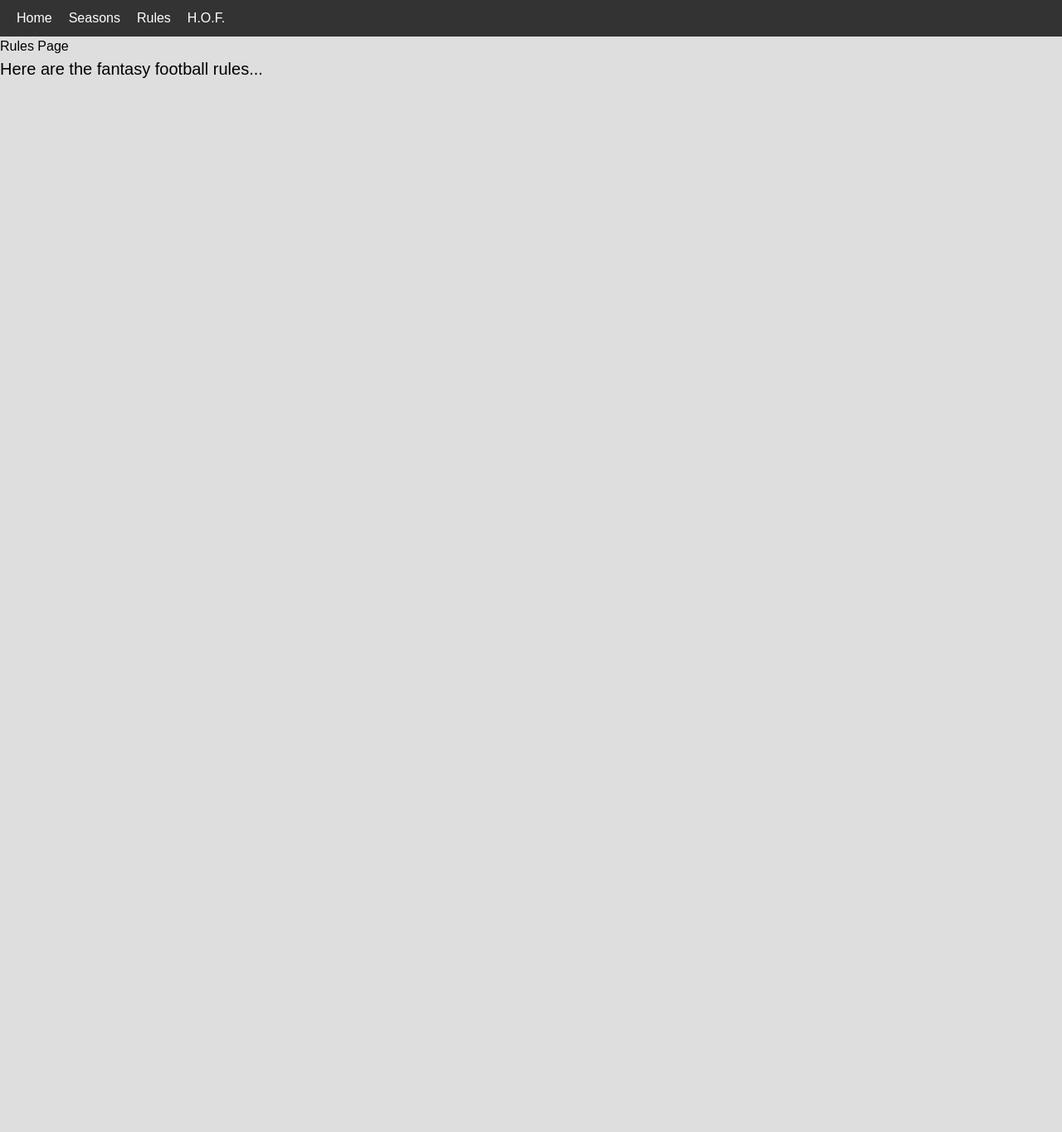
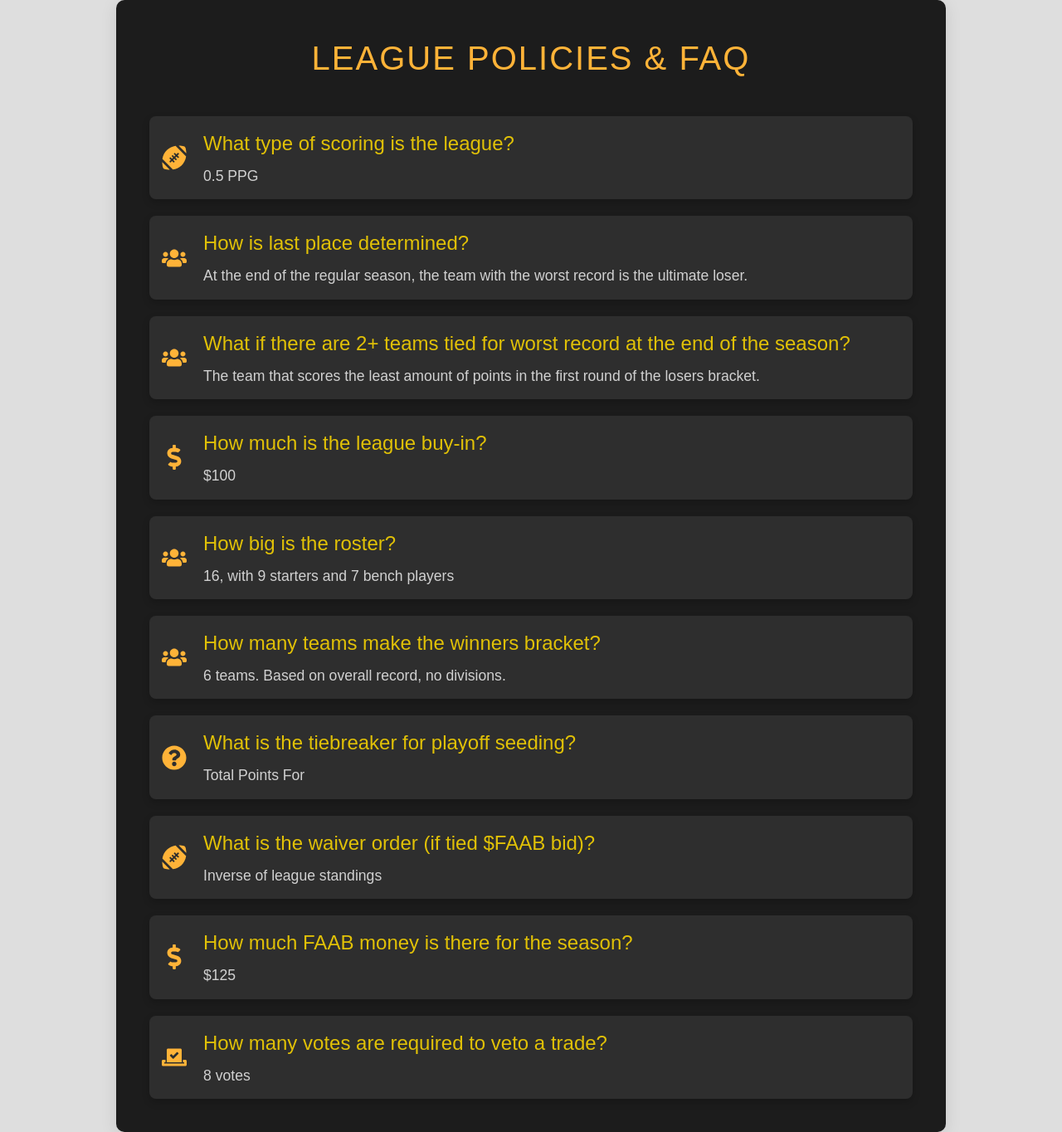
Before and after one commit to dberr715/fantasy-league, a Next.js app: page /rules in a window 1280 px wide. Shown: the whole page at 83% size. Before the commit the page ends 800 px from the top, so only its background shows below. Built offline with nearby package versions, Linux system fonts and the light colour scheme.

Commit message:
rules page set up

```diff
--- a/src/app/globals.css
+++ b/src/app/globals.css
@@ -119,3 +119,67 @@ p {
   box-shadow: 0px 10px 20px rgba(0, 0, 0, 0.5);
   transition: transform 0.3s ease-in-out;
 }
+
+
+.rules-container {
+  padding: 40px;
+  max-width: 1000px;
+  margin: 0 auto;
+  background-color: #1c1c1c;
+  color: #ffffff;
+  border-radius: 10px;
+  box-shadow: 0 4px 20px rgba(0, 0, 0, 0.1);
+}
+
+.title {
+  text-align: center;
+  font-size: 2.5rem;
+  color: #ffb338; /* Gold color */
+  margin-bottom: 40px;
+  text-transform: uppercase;
+  font-family: 'Anton', sans-serif;
+  letter-spacing: 2px;
+}
+
+.rules-list {
+  display: flex;
+  flex-direction: column;
+  gap: 20px;
+}
+
+.rule-item {
+  display: flex;
+  align-items: center;
+  background-color: #2e2e2e;
+  border-radius: 8px;
+  padding: 15px;
+  box-shadow: 0 4px 10px rgba(0, 0, 0, 0.2);
+}
+
+.icon {
+  font-size: 30px;
+  margin-right: 20px;
+  color: #ffb338; /* Gold color for icons */
+}
+
+h3 {
+  font-size: 1.5rem;
+  color: #e1c107; /* Gold color */
+  margin-bottom: 8px;
+}
+
+p {
+  font-size: 1.1rem;
+  color: #d1d1d1;
+}
+
+@media (max-width: 768px) {
+  .rule-item {
+    flex-direction: column;
+    align-items: flex-start;
+  }
+
+  .icon {
+    margin-bottom: 10px;
+  }
+}
--- a/src/app/rules/page.js
+++ b/src/app/rules/page.js
@@ -1,17 +1,110 @@
 // src/app/rules/page.js
 "use client";
+import React from "react";
+import {
+  FaFootballBall,
+  FaDollarSign,
+  FaUsers,
+  FaVoteYea,
+  FaQuestionCircle,
+} from "react-icons/fa"; // Example icons
 
-import React from "react";
-import NavBar from "../../components/NavBar";
+const LeaguePoliciesAndFAQ = () => {
+  return (
+    <div className="rules-container">
+      <h1 className="title">League Policies & FAQ</h1>
+      <div className="rules-list">
+        <div className="rule-item">
+          <FaFootballBall className="icon" />
+          <div>
+            <h3>What type of scoring is the league?</h3>
+            <p>0.5 PPG</p>
+          </div>
+        </div>
 
-const RulesPage = () => {
-  return (
-    <div>
-      <NavBar />
-      <h1>Rules Page</h1>
-      <p>Here are the fantasy football rules...</p>
+        <div className="rule-item">
+          <FaUsers className="icon" />
+          <div>
+            <h3>How is last place determined?</h3>
+            <p>
+              At the end of the regular season, the team with the worst record
+              is the ultimate loser.
+            </p>
+          </div>
+        </div>
+
+        <div className="rule-item">
+          <FaUsers className="icon" />
+          <div>
+            <h3>
+              What if there are 2+ teams tied for worst record at the end of the
+              season?
+            </h3>
+            <p>
+              The team that scores the least amount of points in the first round
+              of the losers bracket.
+            </p>
+          </div>
+        </div>
+
+        <div className="rule-item">
+          <FaDollarSign className="icon" />
+          <div>
+            <h3>How much is the league buy-in?</h3>
+            <p>$100</p>
+          </div>
+        </div>
+
+        <div className="rule-item">
+          <FaUsers className="icon" />
+          <div>
+            <h3>How big is the roster?</h3>
+            <p>16, with 9 starters and 7 bench players</p>
+          </div>
+        </div>
+
+        <div className="rule-item">
+          <FaUsers className="icon" />
+          <div>
+            <h3>How many teams make the winners bracket?</h3>
+            <p>6 teams. Based on overall record, no divisions.</p>
+          </div>
+        </div>
+
+        <div className="rule-item">
+          <FaQuestionCircle className="icon" />
+          <div>
+            <h3>What is the tiebreaker for playoff seeding?</h3>
+            <p>Total Points For</p>
+          </div>
+        </div>
+
+        <div className="rule-item">
+          <FaFootballBall className="icon" />
+          <div>
+            <h3>What is the waiver order (if tied $FAAB bid)?</h3>
+            <p>Inverse of league standings</p>
+          </div>
+        </div>
+
+        <div className="rule-item">
+          <FaDollarSign className="icon" />
+          <div>
+            <h3>How much FAAB money is there for the season?</h3>
+            <p>$125</p>
+          </div>
+        </div>
+
+        <div className="rule-item">
+          <FaVoteYea className="icon" />
+          <div>
+            <h3>How many votes are required to veto a trade?</h3>
+            <p>8 votes</p>
+          </div>
+        </div>
+      </div>
     </div>
   );
 };
 
-export default RulesPage;
+export default LeaguePoliciesAndFAQ;
```
Also changed, not shown: package.json (+5 -4 lines), 1 other file (tests, documents, lock files or other folders).
